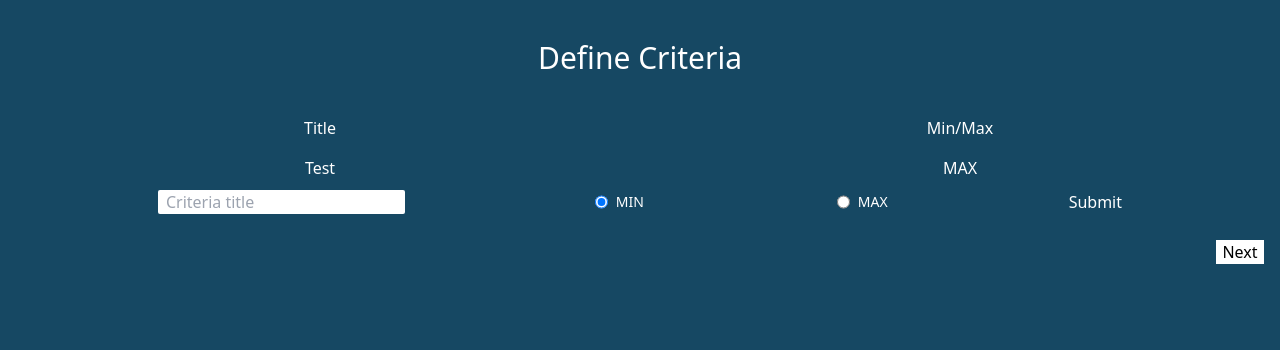
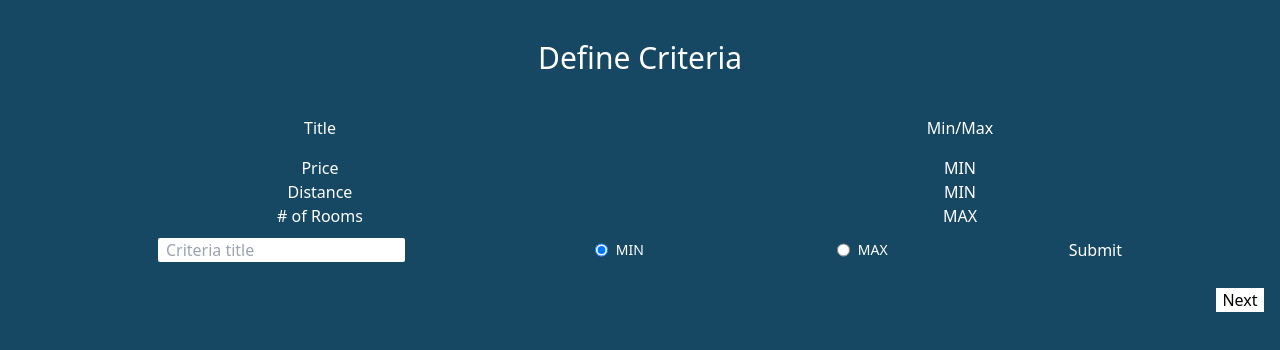
Before and after one commit to alex-nemeth/evalutron, an Angular app: page /criteria in a window 1280 px wide. Shown: the top 350 px of the page. Built offline with nearby package versions, Linux system fonts and the light colour scheme.

Commit message:
Criteria service

```diff
--- a/src/app/app.routes.ts
+++ b/src/app/app.routes.ts
@@ -1,6 +1,7 @@
 import { Routes } from '@angular/router';
 import { DefineCriteriaComponent } from './components/define-criteria/define-criteria.component';
 import { WelcomeComponent } from './components/welcome/welcome.component';
+import { EstimationOfWeightsComponent } from './components/estimation-of-weights/estimation-of-weights.component';
 
 export const routes: Routes = [
   {
@@ -13,4 +14,9 @@ export const routes: Routes = [
     title: 'Define Criteria',
     component: DefineCriteriaComponent,
   },
+  {
+    path: 'weights-estimation',
+    title: 'Estimation of Weights',
+    component: EstimationOfWeightsComponent,
+  },
 ];
--- a/src/app/components/define-criteria/define-criteria.component.html
+++ b/src/app/components/define-criteria/define-criteria.component.html
@@ -3,7 +3,7 @@
     <p>Title</p>
     <p>Min/Max</p>
 </div>
-<div class="grid grid-cols-2 text-center" *ngFor="let criteria of criteriaArray">
+<div class="grid grid-cols-2 text-center" *ngFor="let criteria of criteria$ | async">
     <p> {{ criteria.title }} </p>
     <p> {{ criteria.minmax }} </p>
 </div>
@@ -47,4 +47,5 @@
 
 <div class="flex flex-row-reverse m-4">
 <button
+    [routerLink]="['/weights-estimation']"
     class="border-black bg-white text-black w-12 font-medium">Next</button></div>
--- a/src/app/components/define-criteria/define-criteria.component.ts
+++ b/src/app/components/define-criteria/define-criteria.component.ts
@@ -6,35 +6,31 @@ import {
   ReactiveFormsModule,
   Validators,
 } from '@angular/forms';
-
-interface ICriteria {
-  title: string;
-  minmax: string;
-}
+import { RouterModule } from '@angular/router';
+import { ICriteria } from '../../models/criteria.model';
+import { CriteriaService } from '../../services/criteria.service';
+import { of } from 'rxjs';
 
 @Component({
   selector: 'app-define-criteria',
   standalone: true,
-  imports: [CommonModule, ReactiveFormsModule],
+  imports: [CommonModule, ReactiveFormsModule, RouterModule],
   templateUrl: './define-criteria.component.html',
   styleUrl: './define-criteria.component.css',
 })
 export class DefineCriteriaComponent {
-  criteriaArray: ICriteria[] = [
-    {
-      title: 'Test',
-      minmax: 'MAX',
-    },
-  ];
+  criteria$ = of(this.criteriaService.criteria);
 
   formGroup = new FormGroup({
     title: new FormControl('', [Validators.required]),
     minmax: new FormControl('MIN', [Validators.required]),
   });
 
+  constructor(private criteriaService: CriteriaService) {}
+
   addCriteria() {
     if (this.formGroup.valid) {
-      this.criteriaArray.push(this.formGroup.value as ICriteria);
+      this.criteriaService.addCriteria(this.formGroup.value as ICriteria);
       this.formGroup.reset();
       this.formGroup.controls.minmax.setValue('MIN');
     }
--- /dev/null
+++ b/src/app/components/estimation-of-weights/estimation-of-weights.component.html
@@ -0,0 +1 @@
+<p>estimation-of-weights works!</p>
--- /dev/null
+++ b/src/app/models/criteria.model.ts
@@ -0,0 +1,4 @@
+export interface ICriteria {
+  title: string;
+  minmax: string;
+}
--- /dev/null
+++ b/src/app/services/criteria.service.ts
@@ -0,0 +1,19 @@
+import { Injectable } from '@angular/core';
+import { ICriteria } from '../models/criteria.model';
+
+@Injectable({
+  providedIn: 'root',
+})
+export class CriteriaService {
+  // Currently has 3 placeholder criteria
+  // to speed up testing during development.
+  public criteria: ICriteria[] = [
+    { title: 'Price', minmax: 'MIN' },
+    { title: 'Distance', minmax: 'MIN' },
+    { title: '# of Rooms', minmax: 'MAX' },
+  ];
+
+  addCriteria(criteria: ICriteria) {
+    this.criteria.push(criteria);
+  }
+}
```
Also changed, not shown: src/app/components/estimation-of-weights/estimation-of-weights.component.ts (added, +13 -0 lines), src/app/components/estimation-of-weights/estimation-of-weights.component.css (added).
